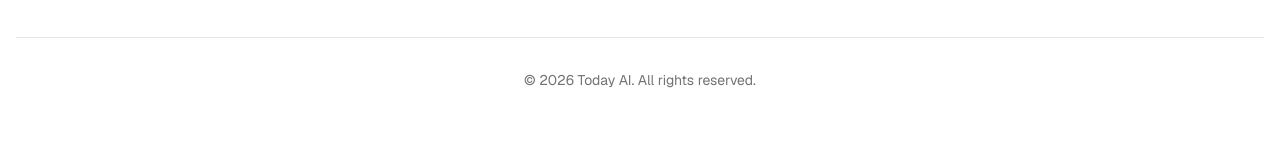
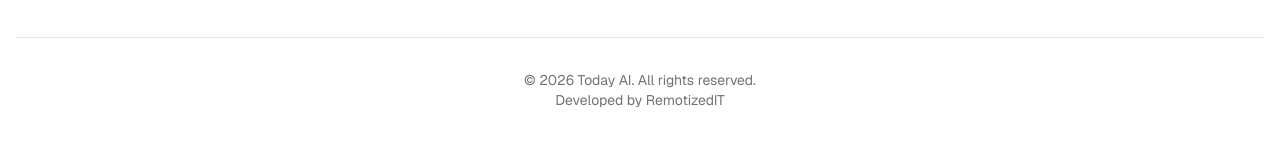
Before and after one commit to printtodayuk/nfc, a Next.js app: page / in a window 1280 px wide. Shown: the part 1552-1698 px from the top of the page. Built offline with nearby package versions, Linux system fonts and the light colour scheme; no server answers; the database is empty.

Commit message:
feat: Update app name and branding
Update the application title and description to reflect the new branding "Today AI".
Add a "Developed by RemotizedIT" credit to the footer for attribution.
Configure Vercel rewrites for Firebase authentication.

```diff
--- a/app/layout.tsx
+++ b/app/layout.tsx
@@ -10,8 +10,8 @@ import { CartProvider } from "@/context/CartContext";
 const geist = Geist({subsets:['latin'],variable:'--font-sans'});
 
 export const metadata: Metadata = {
-  title: 'SwiftShop | Modern E-Commerce',
-  description: 'Your one-stop shop for everything.',
+  title: 'Today AI | Modern E-Commerce',
+  description: 'Your one-stop shop for digital business cards.',
 };
 
 export default function RootLayout({children}: {children: React.ReactNode}) {
--- a/components/Footer.tsx
+++ b/components/Footer.tsx
@@ -82,7 +82,7 @@ export default function Footer() {
           </div>
         </div>
         <div className="mt-16 pt-8 border-t text-center text-sm text-muted-foreground">
-          <p>© {new Date().getFullYear()} {settings?.navbarName || 'Today AI'}. All rights reserved.</p>
+          <p>© {new Date().getFullYear()} {settings?.navbarName || 'Today AI'}. All rights reserved. <br />Developed by RemotizedIT</p>
         </div>
       </div>
     </footer>
```
Also changed, not shown: .vercel.json (added).
